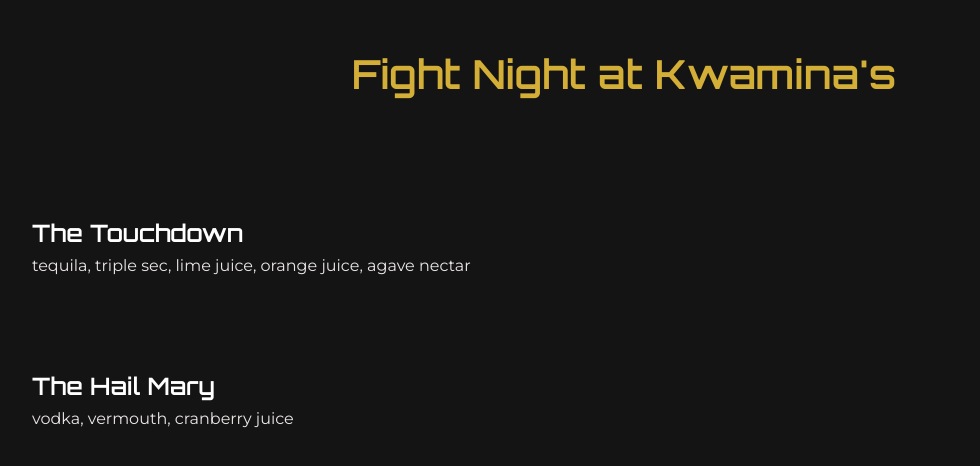
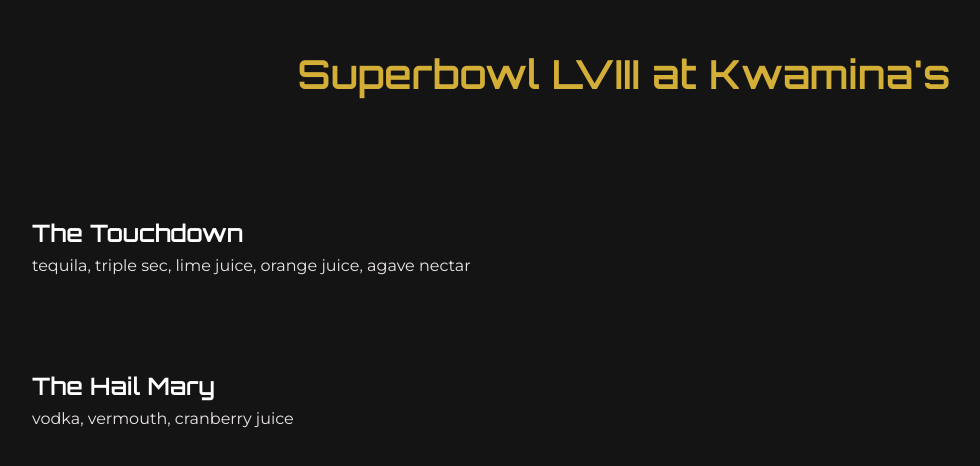
Before and after one commit to kwam1na/cocktail-menu, a Next.js app: page / in a window 1280 px wide. Shown: the top 466 px of the page, without its empty margins (16-996 px from the left). Built offline with nearby package versions, Linux system fonts and the light colour scheme; a web font is replaced by a local one.

Commit message:
Update index.tsx

```diff
--- a/pages/index.tsx
+++ b/pages/index.tsx
@@ -15,7 +15,7 @@ export default function Home() {
       </Head>
       <main className={styles.main}>
         <h1 className={styles.headerAnimation}>
-          Fight Night at Kwamina&apos;s
+          Superbowl LVIII at Kwamina&apos;s
         </h1>
 
         <div className={styles.cocktailContainer}>
```
